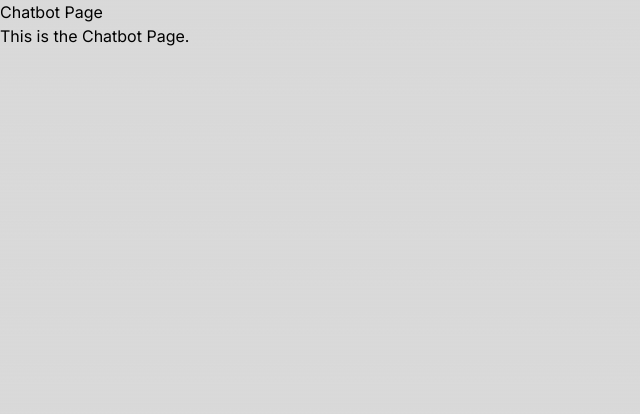
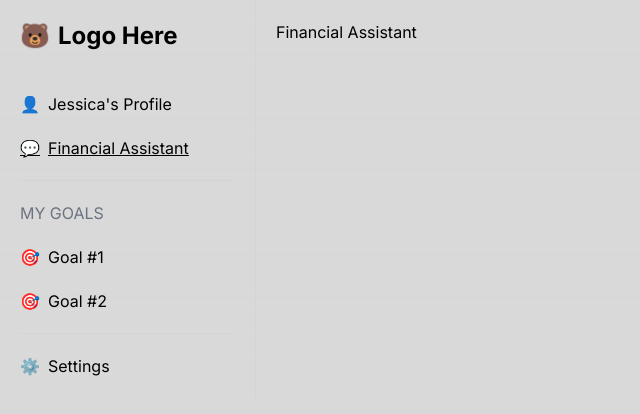
Before and after one commit to helenyin155/hackthesix, a Next.js app in the folder bear/: page /chatbot in a window 1280 px wide. Shown: the top 414 px of the page, without its empty margins (0-640 px from the left). Built offline with nearby package versions, Linux system fonts and the light colour scheme.

Commit message:
add navbar to chatbot page

```diff
--- a/bear/app/chatbot/page.tsx
+++ b/bear/app/chatbot/page.tsx
@@ -1,8 +1,9 @@
-const Chatbot = () => (
-    <div>
-      <h1>Chatbot Page</h1>
-      <p>This is the Chatbot Page.</p>
-    </div>
+import Layout from "../components/Layout";
+
+export default async function Home() {
+  return (
+    <Layout>
+      <h1>Financial Assistant</h1>
+    </Layout>
   );
-
-  export default Chatbot;
+}
--- a/bear/app/profile/page.tsx
+++ b/bear/app/profile/page.tsx
@@ -3,7 +3,7 @@ import Layout from "../components/Layout";
 export default async function Home() {
   return (
     <Layout>
-      <h1>Settings</h1>
+      <h1>Profile</h1>
     </Layout>
   );
 }
```
